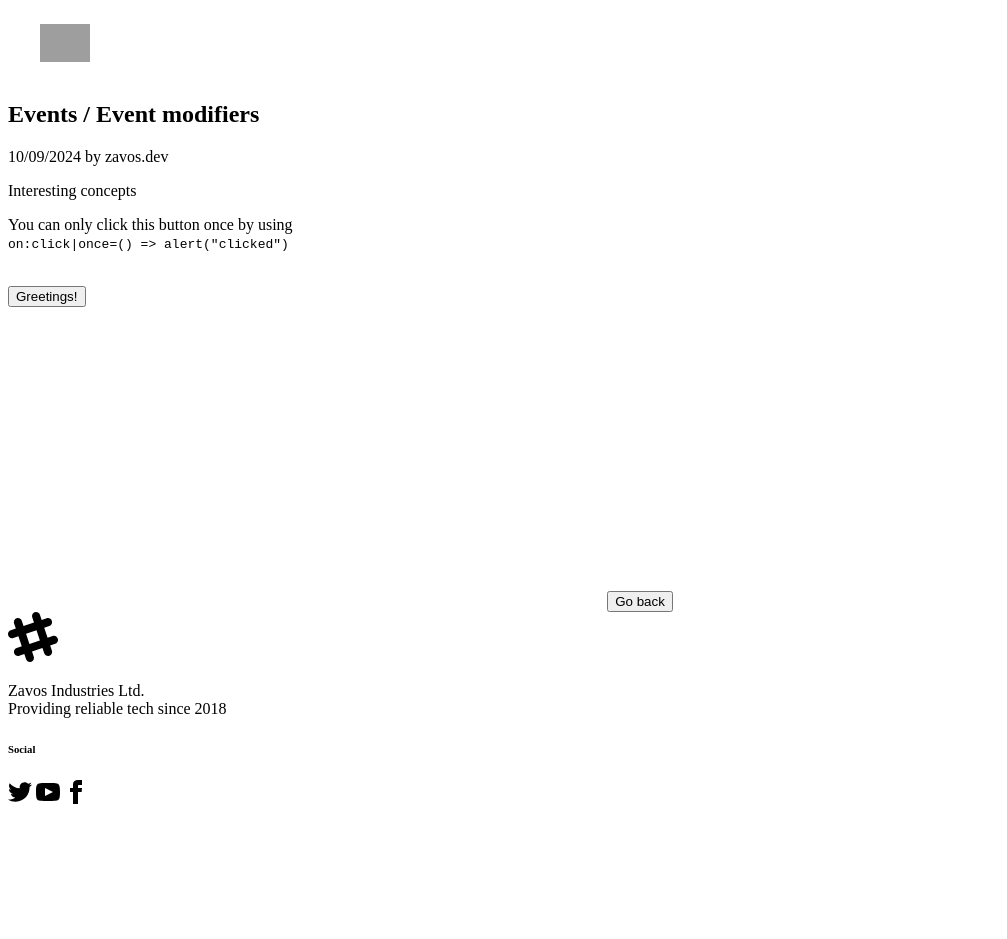
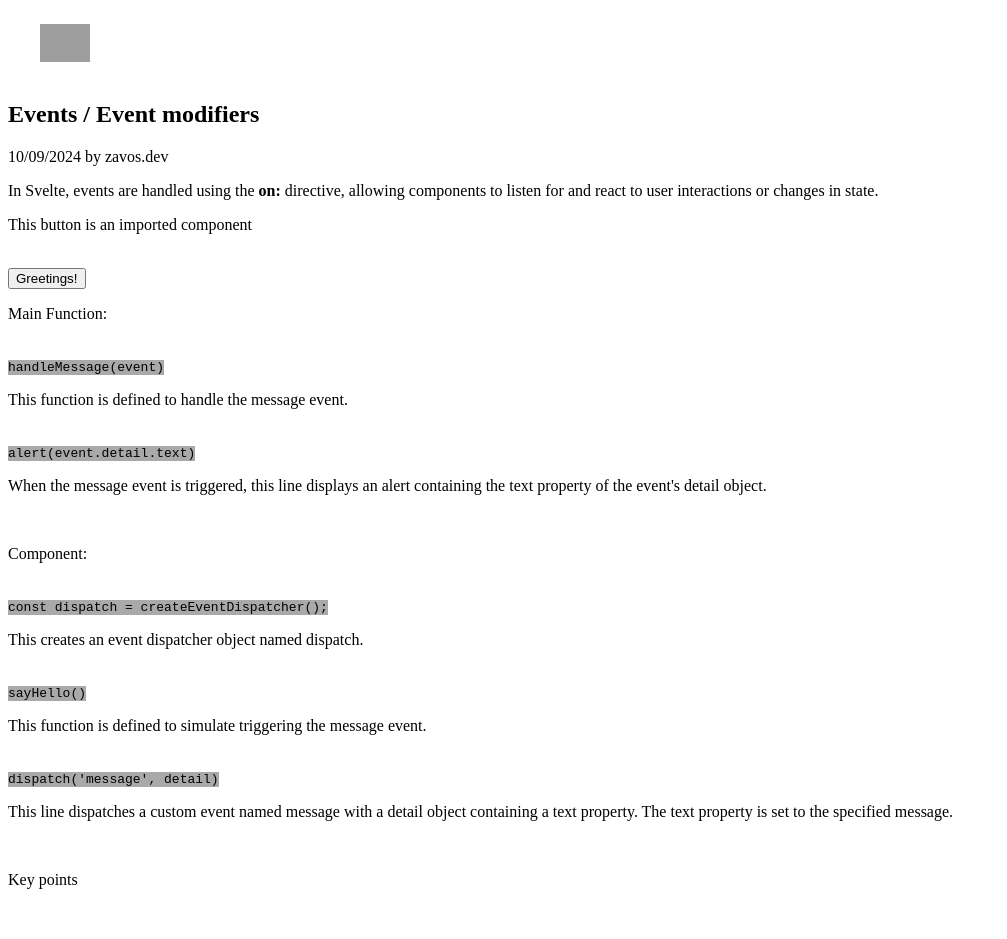
Before and after one commit to kzavos/svelte-training, a SvelteKit app: page /projects/project-3 in a window 1280 px wide. Shown: the top 939 px of the page, without its empty margins (0-1007 px from the left). Before the commit the page ends 816 px from the top, so only its background shows below. Built offline with nearby package versions, Linux system fonts and the light colour scheme; grey boxes are pictures that could not be loaded.

Commit message:
Add more code content on the third project and also make the button work correctly

```diff
--- a/package.json
+++ b/package.json
@@ -30,6 +30,7 @@
 		"prettier-plugin-svelte": "^3.2.6",
 		"prettier-plugin-tailwindcss": "^0.6.6",
 		"svelte": "^4.2.19",
+		"svelte-prism": "^1.1.6",
 		"tailwindcss": "^3.4.10",
 		"vite": "^5.4.3"
 	},
--- a/src/components/inner.svelte
+++ b/src/components/inner.svelte
@@ -1,6 +1,10 @@
 <script>
+	import { createEventDispatcher } from 'svelte';
+
+	const dispatch = createEventDispatcher();
+
 	function sayHello() {
-		dispatchEvent('message', {
+		dispatch('message', {
 			text: 'Hello sir thanks for stopping by!'
 		});
 	}
--- a/src/routes/projects/project-3/+page.svelte
+++ b/src/routes/projects/project-3/+page.svelte
@@ -1,5 +1,8 @@
 <script>
 	import Inner from '../../../components/inner.svelte';
+	function handleMessage(event) {
+		alert(event.detail.text);
+	}
 </script>
 
 <article class="container mx-auto max-w-3xl break-words px-4 py-8">
@@ -8,19 +11,62 @@
 		<span class="mr-4">10/09/2024</span>
 		by <span class="prose italic">zavos.dev</span>
 	</p>
-	<p>Interesting concepts</p>
+	<p>
+		In Svelte, events are handled using the <b>on:</b> directive, allowing components to listen for and
+		react to user interactions or changes in state.
+	</p>
 
 	<div class="container mx-auto max-w-3xl break-words px-4 py-8">
-		<p class="text-lg">
-			You can only click this button once by using
-			<br />
-			<code>on:click|once={() => alert('clicked')}</code>
+		<p class="text-lg">This button is an imported component</p>
+		<br />
+		<Inner on:message={handleMessage} />
+	</div>
+
+	<div>
+		<p class="font-sans text-xl font-bold">Main Function:</p>
+		<br />
+		<code>handleMessage(event)</code>
+		<p>This function is defined to handle the message event.</p>
+		<br />
+		<code>alert(event.detail.text)</code>
+		<p>
+			When the message event is triggered, this line displays an alert containing the text property
+			of the event's detail object.
 		</p>
 		<br />
-		<Inner />
+		<p class="font-sans text-xl font-bold">Component:</p>
+		<br />
+		<code>const dispatch = createEventDispatcher();</code>
+		<p>This creates an event dispatcher object named dispatch.</p>
+		<br />
+		<code>sayHello()</code>
+		<p>This function is defined to simulate triggering the message event.</p>
+		<br />
+		<code>dispatch('message', detail)</code>
+		<p>
+			This line dispatches a custom event named message with a detail object containing a text
+			property. The text property is set to the specified message.
+		</p>
+		<br />
+
+		<p class="font-sans text-xl font-bold">Key points</p>
+		<br />
+		<ul class="list-disc">
+			<li>
+				The <code>createEventDispatcher</code> function is used to create an event dispatcher object.
+			</li>
+			<li>Custom events are dispatched using the dispatch object.</li>
+			<li>The detail property of an event object can be used to pass data.</li>
+			<li>Event listeners can be attached to components using the on: directive.</li>
+		</ul>
+		<br />
 	</div>
 </article>
 
 <style>
 	/* styling here */
+	code {
+		background-color: darkgray;
+		color: black;
+	}
 </style>
```
Also changed, not shown: 1 other file (tests, documents, lock files or other folders).
